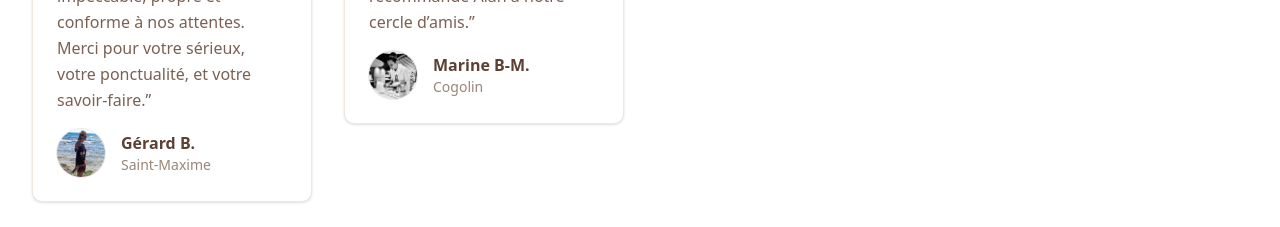
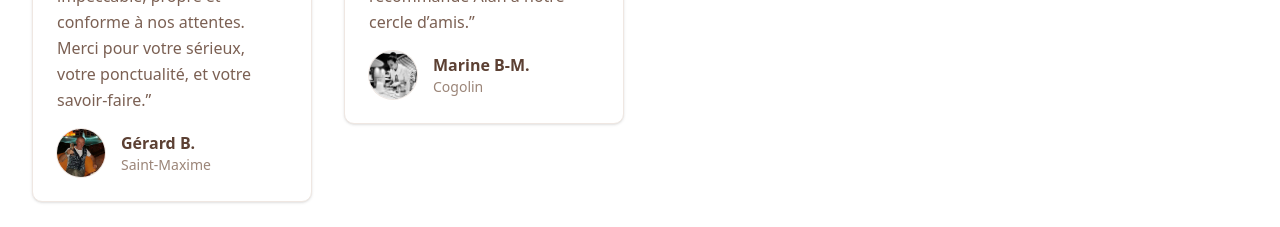
Before and after one commit to AndyMalgonne/FlochConstruction, a Next.js app: page / in a window 1280 px wide. Shown: the part 3420-3647 px from the top of the page. Built offline with nearby package versions, Linux system fonts and the light colour scheme.

Commit message:
fix gerard pp

```diff
--- a/components/Testimonials.tsx
+++ b/components/Testimonials.tsx
@@ -12,7 +12,7 @@ const testimonials = [
 		Merci pour votre sérieux, votre ponctualité,  et votre savoir-faire.",
 		name: "Gérard B.",
 		place: "Saint-Maxime",
-		img: "/testimonials/valerie.png",
+		img: "/testimonials/cool.jpg",
 	},
 	{
 	  quote:
```
Also changed, not shown: public/testimonials/cool.jpg (added).
